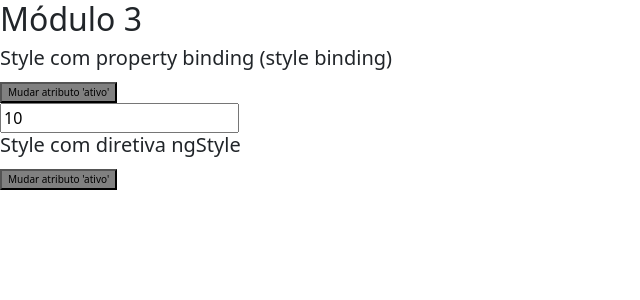
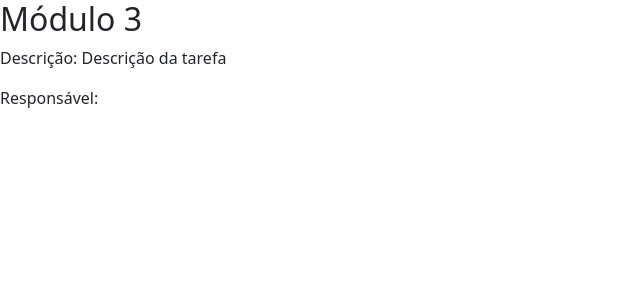
Before and after one commit to victorsilva99/curso-angular, an Angular app: page / in a window 1280 px wide. Shown: the top 300 px of the page, without its empty margins (0-640 px from the left). Built offline with nearby package versions, Linux system fonts and the light colour scheme.

Commit message:
feat: operator elvis

```diff
--- a/src/app/app.component.html
+++ b/src/app/app.component.html
@@ -20,5 +20,6 @@
   <!-- <app-diretiva-ngswitch></app-diretiva-ngswitch> -->
   <!-- <app-diretiva-ngfor></app-diretiva-ngfor> -->
   <!-- <app-diretiva-ngclass></app-diretiva-ngclass> -->
-  <app-diretiva-ngstyle></app-diretiva-ngstyle>
+  <!-- <app-diretiva-ngstyle></app-diretiva-ngstyle> -->
+  <app-operador-elvis></app-operador-elvis>
 </div>
--- a/src/app/app.module.ts
+++ b/src/app/app.module.ts
@@ -18,6 +18,7 @@
 import { DiretivaNgforComponent } from './diretiva-ngfor/diretiva-ngfor.component';
 import { DiretivaNgclassComponent } from './diretiva-ngclass/diretiva-ngclass.component';
 import { DiretivaNgstyleComponent } from './diretiva-ngstyle/diretiva-ngstyle.component';
+import { OperadorElvisComponent } from './operador-elvis/operador-elvis.component';
 
 @NgModule({
   declarations: [
@@ -33,6 +34,7 @@
     DiretivaNgforComponent,
     DiretivaNgclassComponent,
     DiretivaNgstyleComponent,
+    OperadorElvisComponent,
   ],
   imports: [
     BrowserModule,
--- /dev/null
+++ b/src/app/operador-elvis/operador-elvis.component.html
@@ -0,0 +1,7 @@
+<p>Descrição: {{ tarefa.desc }}</p>
+<!-- <p>Responsável: {{ tarefa.responsavel.nome }}</p> -->
+<!-- <p>
+  Responsável:
+  {{ tarefa.responsavel !== null ? tarefa.responsavel.nome : "" }}
+</p> -->
+<p>Responsável: {{ tarefa.responsavel?.usuario }}</p>
--- /dev/null
+++ b/src/app/operador-elvis/operador-elvis.component.ts
@@ -0,0 +1,15 @@
+import { Component } from '@angular/core';
+
+@Component({
+  selector: 'app-operador-elvis',
+  templateUrl: './operador-elvis.component.html',
+  styleUrls: ['./operador-elvis.component.css'],
+})
+export class OperadorElvisComponent {
+  tarefa = {
+    desc: 'Descrição da tarefa',
+    responsavel: {
+      usuario: null,
+    },
+  };
+}
```
Also changed, not shown: src/app/operador-elvis/operador-elvis.component.css (added), 1 other file (tests, documents, lock files or other folders).
